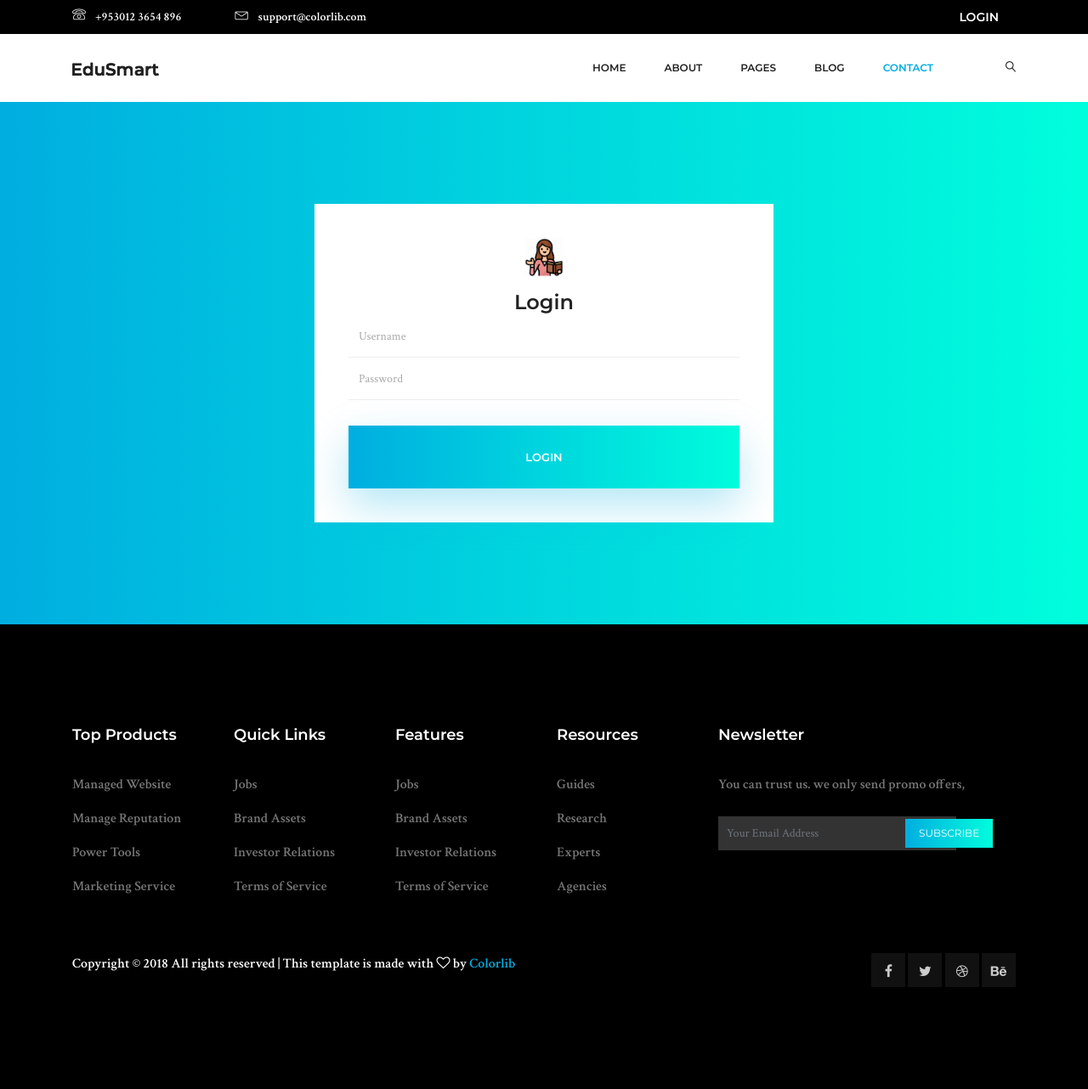
After one commit to juventino123/coders-ekher-zaman, a PHP site: page /view/teacherLogin.php in a window 1280 px wide. The commit adds this page. Shown: the whole page at 85% size. Run offline with PHP 8.4, Linux system fonts and the light colour scheme; some libraries are stand-ins or nearby versions.

Commit message:
login 2nd style

```diff
--- a/view/header.php
+++ b/view/header.php
@@ -103,27 +103,3 @@
         </div>
     </header>
     <!--================ End Header Menu Area =================-->
-
-    <!--================Home Banner Area =================-->
-    <section class="banner_area">
-        <div class="banner_inner d-flex align-items-center">
-            <div class="overlay"></div>
-            <div class="container">
-                <div class="row justify-content-center">
-                    <div class="col-lg-6">
-                        <div class="banner_content text-center">
-                            <h2>Contact Us</h2>
-                            <p>In the history of modern astronomy, there is probably no one greater leap forward than
-                                the
-                                building and launch of the space telescope known as the Hubble.</p>
-                            <div class="page_link">
-                                <a href="../index.html">Home</a>
-                                <a href="../contact.html">Contact</a>
-                            </div>
-                        </div>
-                    </div>
-                </div>
-            </div>
-        </div>
-    </section>
-    <!--================End Home Banner Area =================-->
--- /dev/null
+++ b/view/teacherLogin.php
@@ -0,0 +1,38 @@
+<?php
+include "header.php";
+?>
+<!--================ Start Registration Area =================-->
+	<div class="section_gap registration_area">
+		<div class="container">
+			<div class="row align-items-center">
+				<div class="col-lg-3">
+
+				</div>
+				<div class="col-lg-6">
+					<div class="register_form">
+
+						<p><img src="../img/login/teacher.png" width="10%"></p>
+						<h3>Login</h3>
+						<form class="form_area" id="myForm" action="../controller/verifyLogin.php" method="post">
+							<div class="row">
+								<div class="col-lg-12 form_group">
+									<input name="username" placeholder="Username" required="" type="text">
+									<input name="password" placeholder="Password" required="" type="password">
+
+								</div>
+								<div class="col-lg-12 text-center">
+										<input type="submit" class="primary-btn" value="LOGIN">
+								</div>
+							</div>
+						</form>
+					</div>
+				</div>
+			<div class="col-lg-3">
+
+				</div>
+			</div>
+		</div>
+	</div>
+	<!--================ End Registration Area =================--><?php
+include "footer.php";
+?>
```
Also changed, not shown: view/index.php (added, +66 -0 lines), view/studentLogin.php (added, +38 -0 lines), img/login/LoginName.gif (added), img/login/Password.gif (added), img/login/pin.gif (added), img/login/student.png (added), img/login/studentId.gif (added), img/login/teacher.png (added).
